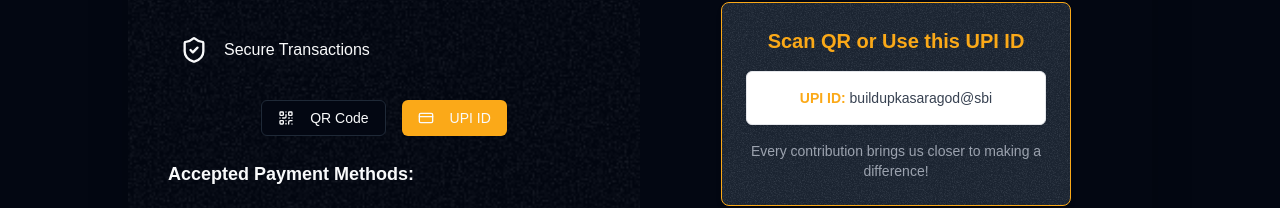
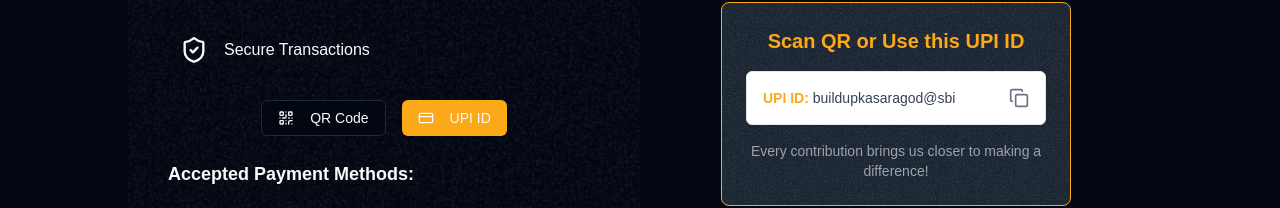
Before and after one commit to Sahad-09/Build-Up-Kasaragod, a Next.js app: page /donate-us in a window 1280 px wide. Both pictures are taken after a click on the button "UPI ID". Shown: the part 385-593 px from the top of the page. Built offline with nearby package versions, Linux system fonts and the light colour scheme.

Commit message:
Hostinger update 2

```diff
--- a/app/donate-us/page.tsx
+++ b/app/donate-us/page.tsx
@@ -4,9 +4,18 @@ import Image from "next/image";
 import { motion } from "framer-motion";
 import { Heart, HandCoins, ShieldCheck, QrCode, CreditCard } from "lucide-react";
 import { Button } from "@/components/ui/button";
-
+import { Copy, CheckCheck } from 'lucide-react';
 const CreativeDonationPage = () => {
     const [activePaymentMethod, setActivePaymentMethod] = useState('qr');
+    const [copied, setCopied] = useState(false);
+    const upiId = 'buildupkasaragod@sbi';
+
+    const handleCopy = () => {
+        navigator.clipboard.writeText(upiId).then(() => {
+            setCopied(true);
+            setTimeout(() => setCopied(false), 2000);
+        });
+    };
 
     const paymentMethods = [
         {
@@ -37,14 +46,26 @@ const CreativeDonationPage = () => {
                         backgroundRepeat: "no-repeat",
                         backgroundPosition: "center",
                     }}
-                    className="flex flex-col items-center space-y-4 text-center p-6 rounded-lg shadow-md bg-[#1F2937] border-[1px] border-[#FBA918] w-full max-w-[350px]">
+                    className="flex z-50 flex-col items-center space-y-4 text-center p-6 rounded-lg shadow-md bg-[#1F2937] border-[1px] border-[#FBA918] w-full max-w-[350px]"
+                >
                     <h3 className="text-xl font-semibold text-[#FBA918]">
                         Scan QR or Use this UPI ID
                     </h3>
-                    <div className="bg-white p-4 rounded-md shadow-sm border border-gray-200 w-full">
+                    <div className="bg-white  p-4 rounded-md shadow-sm border border-gray-200 w-full flex items-center justify-between">
                         <p className="text-sm font-medium text-gray-700">
-                            <span className="text-[#FBA918] font-bold">UPI ID:</span> buildupkasaragod@sbi
+                            <span className="text-[#FBA918] font-bold">UPI ID:</span> {upiId}
                         </p>
+                        <button
+                            onClick={handleCopy}
+                            className="ml-2 text-gray-500 hover:text-[#FBA918] transition-colors"
+                            aria-label="Copy UPI ID"
+                        >
+                            {copied ? (
+                                <CheckCheck size={20} className="text-green-500" />
+                            ) : (
+                                <Copy size={20} />
+                            )}
+                        </button>
                     </div>
                     <p className="text-sm text-gray-400">
                         Every contribution brings us closer to making a difference!
```
